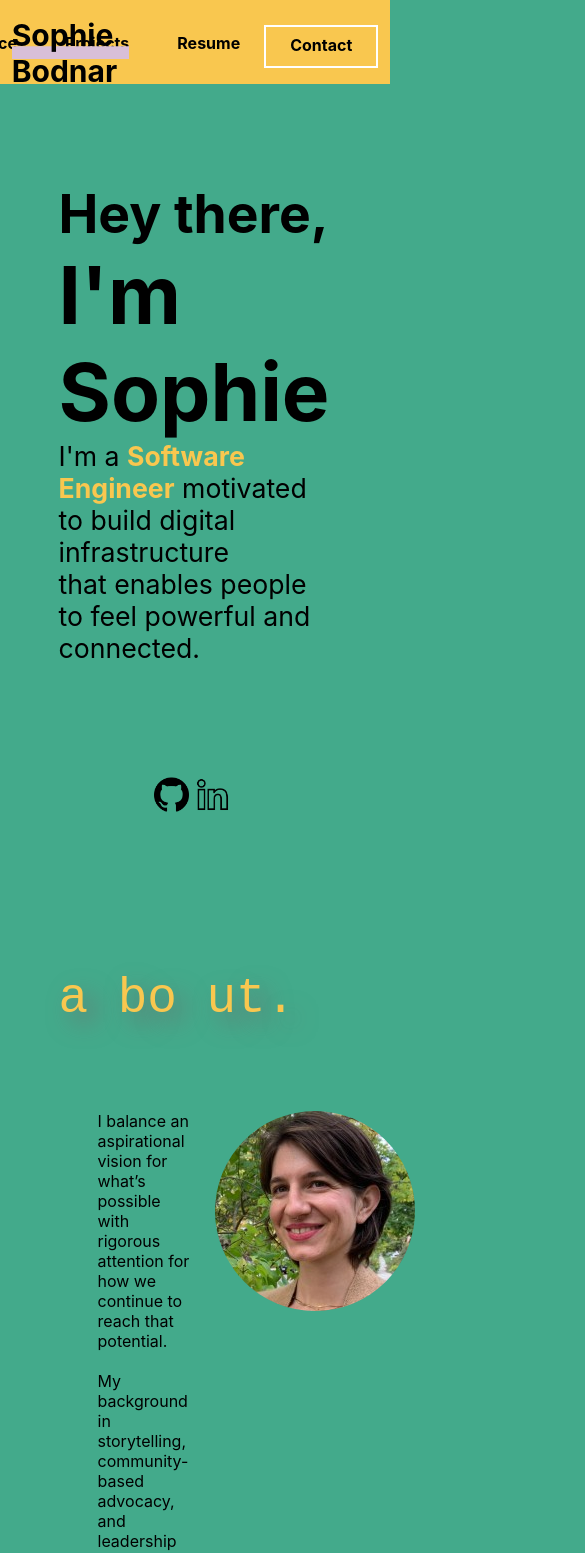
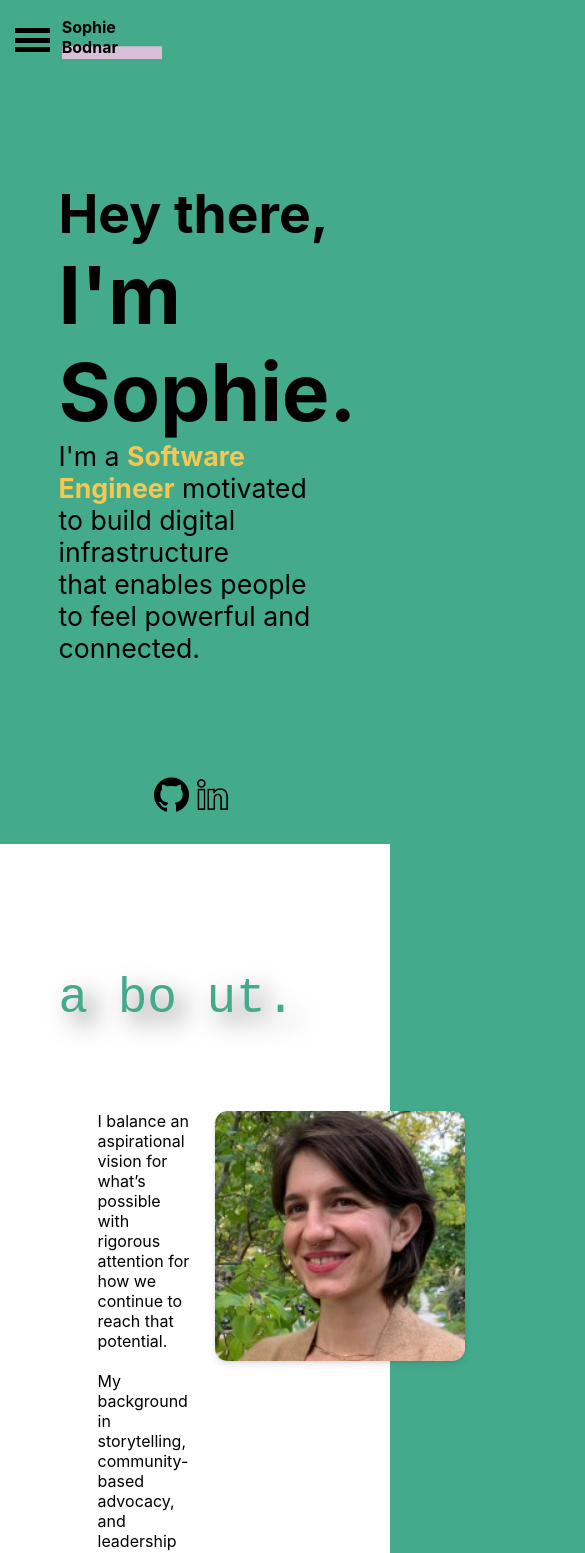
Before and after one commit to burlingtoncodeacademy-students/portfolio-Skbodnar, a React (Create React App) app in the folder client/: page / in a window 390 px wide. Shown: the top 1553 px of the page, 585 px wide, since content can reach past the window. Built offline with nearby package versions, Linux system fonts and the light colour scheme.

Commit message:
working on mobile responsiveness of navbar

```diff
--- a/client/public/index.html
+++ b/client/public/index.html
@@ -1,6 +1,11 @@
 <!DOCTYPE html>
 <html lang="en">
   <head>
+
+<!-- import google font here -->
+
+
+
     <meta charset="utf-8" />
     <link rel="icon" href="%PUBLIC_URL%/favicon.ico" />
     <meta name="viewport" content="width=device-width, initial-scale=1" />
--- a/client/src/components/Landing.jsx
+++ b/client/src/components/Landing.jsx
@@ -3,8 +3,6 @@ import Main from "./sections/Main.jsx";
 import About from "./sections/About.jsx"
 import Contact from "./sections/Contact.jsx"
 import Projects from "./sections/Projects.jsx"
-import Workhistory from "./sections/Workhistory.jsx"
-
 
 
 function Landing() {
@@ -12,9 +10,9 @@ function Landing() {
     <div className="Landing">
       <Main />
       <About />
-      <Workhistory />
       <Projects />
       <Contact />
+
 
 
     </div>
--- a/client/src/components/MainTitle.jsx
+++ b/client/src/components/MainTitle.jsx
@@ -1,5 +1,6 @@
 import React from "react";
 import "../styles/main.css";
+import Footer from "./Footer"
 
 
 function MainTitle() {
@@ -8,7 +9,7 @@ function MainTitle() {
       <div className="main-header">
 
         <h1>Hey there,</h1>
-        <h2>I'm Sophie</h2>
+        <h2>I'm Sophie.</h2>
         <h4>
           I'm a{" "}
           <span id="background-emphasis">
@@ -19,6 +20,7 @@ function MainTitle() {
           that enables people to feel powerful and connected.
         </h4>
       </div>
+      <Footer />
     </>
   );
 }
--- a/client/src/components/NavBar.jsx
+++ b/client/src/components/NavBar.jsx
@@ -1,12 +1,91 @@
 import React from "react";
+import { useState, useRef, useEffect } from "react";
 import "../styles/main.css";
 import { Link, animateScroll as scroll } from "react-scroll";
 import resume from "../images/resume.pdf";
 
 function NavBar() {
+  const dropDownRef = useRef(null);
+
+  const [isActive, setIsActive] = useState(false);
+
+  function handleDropDown() {
+    setIsActive(!isActive);
+    console.log("clicked on menu dropdown", !isActive);
+  }
+
+  useEffect(() => {
+    const pageClickHandler = (event) => {
+      if (!dropDownRef.current.contains(event.target)) {
+        handleDropDown();
+      }
+    };
+    if (isActive) {
+      window.addEventListener("click", pageClickHandler);
+    }
+    return () => {
+      window.removeEventListener("click", pageClickHandler);
+      console.log("event listener has been removed");
+    };
+  }, [isActive]);
+
   return (
     <>
+      <div className="navBar-wrapper">
         <div className="navBar-left">
+          <div className="menu-container" onClick={handleDropDown}>
+            <div className="menu-icon"></div>
+            <div className="menu-icon"></div>
+            <div className="menu-icon"></div>
+
+            <nav
+              ref={dropDownRef}
+              className={`menu ${isActive ? "active" : "inactive"}`}
+            >
+              <ul className="dropdown-list">
+                <li className="list-items">
+                  <Link
+                    activeClass="active"
+                    to="about"
+                    spy={true}
+                    smooth={true}
+                    offset={0}
+                    duration={500}
+                  >
+                    About Me
+                    {console.log("in the dropdown")}
+                  </Link>
+                </li>
+                <li className="list-items">
+                  <Link
+                    activeClass="active"
+                    to="projects"
+                    spy={true}
+                    smooth={true}
+                    offset={0}
+                    duration={500}
+                  >
+                    Projects
+                  </Link>
+                </li>
+                <li className="list-items">
+                  <a href={resume}>Resume</a>
+                </li>
+                <li className="list-items">
+                  <Link
+                    activeClass="active"
+                    to="contact"
+                    spy={true}
+                    smooth={true}
+                    offset={0}
+                    duration={500}
+                  >
+                    Contact
+                  </Link>
+                </li>
+              </ul>
+            </nav>
+          </div>
           <Link
             activeClass="active"
             id="nav-name"
@@ -20,7 +99,7 @@ function NavBar() {
           </Link>
         </div>
 
-      <div className="navBar-right">
+        {/* <div className="navBar-right">
           <Link
             activeClass="active"
             id="buttons"
@@ -31,18 +110,6 @@ function NavBar() {
             duration={500}
           >
             About Me
-        </Link>
-
-        <Link
-          activeClass="active"
-          id="buttons"
-          to="workhistory"
-          spy={true}
-          smooth={true}
-          offset={0}
-          duration={500}
-        >
-          Experience
           </Link>
 
           <Link
@@ -72,6 +139,7 @@ function NavBar() {
           >
             Contact
           </Link>
+        </div> */}
       </div>
     </>
   );
--- a/client/src/components/sections/Contact.jsx
+++ b/client/src/components/sections/Contact.jsx
@@ -1,6 +1,8 @@
 import React from "react";
 import "../../styles/main.css";
 import headshot from "../../images/headshot.jpeg";
+import git from "../../images/git.png";
+import linkedIn_icon from "../../images/linkedIn_icon.png"
 
 function Contact() {
   return (
@@ -18,6 +20,14 @@ function Contact() {
                 sophiekbodnar@gmail.com
               </a>
             </div>
+            <div className="inner-wrapper">
+            <a href="https://github.com/Skbodnar">
+              <img src={git} id="icon" />
+            </a>
+            <a href="https://www.linkedin.com/in/sophie-bodnar-8b7ba51a4/">
+              <img src={linkedIn_icon} id="icon" />
+            </a>
+            </div>
           </div>
         </div>
       </div>
--- a/client/src/components/sections/Main.jsx
+++ b/client/src/components/sections/Main.jsx
@@ -2,7 +2,8 @@ import React from "react";
 import "../../styles/main.css";
 import NavBar from "../NavBar";
 import MainTitle from "../MainTitle"
-import Footer from "../Footer"
+
+
 
 function Main() {
   return (
@@ -10,10 +11,6 @@ function Main() {
       <div className="main-section" id="main">
         <NavBar />
         <MainTitle />
-        <Footer />
-
-
-
       </div>
     </>
   );
--- a/client/src/styles/main.css
+++ b/client/src/styles/main.css
@@ -58,13 +58,13 @@ h4 {
 }
 
 #background-emphasis {
-  /* box-shadow: #f9c74f 0px -2rem 0px inset; */
   color: #f9c74f;
 }
 
 /* ---------------------------About Section */
 .about-section {
   height: 100vh;
+  background-color: white;
 }
 
 /*content for about page */
@@ -73,58 +73,63 @@ h4 {
   margin: auto;
   margin-top: 10vh;
   width: 50%;
+  gap: 5vw;
 }
 
 /*bio on about page */
 #aboutBlurb {
   display: block;
-  padding-right: 5vw;
+  /* padding: 5rem; */
   align-self: center;
   font-size: 16px;
   font-weight: 400;
+  /* background-color: #43aa8b; */
+  border-radius: 0.2em;
+  /* box-shadow: 0 4px 6px rgb(50 50 93 / 11%), 0 1px 3px rgb(0 0 0 / 8%); */
 }
 
 /*image on about page */
 #headshot {
   object-fit: cover;
-  width: 200px;
-  height: 200px;
-  border-radius: 50%;
-}
-
-/* ---------------------------Experience Section */
-.workhistory-section {
-  height: 100vh;
+  width: 250px;
+  height: 250px;
+  border-radius: 0.8em;
+  box-shadow: 0 4px 6px rgb(50 50 93 / 11%), 0 1px 3px rgb(0 0 0 / 8%);
 }
 
 /* ---------------------------Projects Section */
 .projects-section {
   height: 100vh;
+  background-color: white;
 }
 
 /* ---------------------------Contact Section */
 
 .contact-section {
   height: 100vh;
-}
-
-/*Styling for skb title on home page */
-#nameTitle {
-  text-align: left;
-  color: #f9c74f;
-  text-shadow: 30px 35px 35px rgb(110, 108, 108);
-  text-transform: lowercase;
+  background-color: white;
 }
 
 /*Title for each page */
 #pageTitle {
   text-align: left;
-  color: #f9c74f;
+  color: #43aa8b;
   text-shadow: 10px 10px 25px rgb(110, 108, 108);
   text-transform: lowercase;
   padding-top: 15vh;
   font-size: 37pt;
   margin-left: 15vw;
+}
+
+.navBar-left {
+  position: fixed;
+  display: flex;
+  justify-content: flex-start;
+  height: 5vh;
+  width: 100%;
+  font-size: 30px;
+  color: black;
+  padding-top: 2vh;
 }
 
 #nav-name {
@@ -133,39 +138,90 @@ h4 {
   align-items: center;
   align-items: center;
   font-weight: 700;
+  margin-left: 3vw;
+  z-index: 4;
   box-shadow: thistle 0px -0.8rem 0px inset;
 }
 
-.navBar-left {
-  position: fixed;
+.menu-container {
+  /* position: relative; */
   display: flex;
-  height: 5vh;
-  width: 30%;
-  justify-content: left;
-  font-size: 30px;
-  z-index: 2;
-  color: black;
-  margin-left: 3vw;
-  padding-top: 2vh;
+  flex-direction: column;
+  justify-content: center;
+  cursor: pointer;
+  margin-left: 15px;
+  vertical-align: middle;
 }
 
-.navBar-right {
-  position: fixed;
-  height: 5vh;
+.menu-icon {
+  width: 35px;
+  height: 5px;
+  background-color: black;
+  margin-top: 0.5vh;
+}
+
+ul {
+  padding: 0;
+}
+
+.menu {
+  background: #ffffff;
+  justify-content: right;
+  padding: 1rem;
+  border-radius: 8px;
+  position: absolute;
+  top: 60px;
+  width: 20%;
+  box-shadow: 0 1px 8px rgba(0, 0, 0, 0.3);
+  opacity: 0;
+  visibility: hidden;
+  transform: translateY(-20px);
+  transition: opacity 0.4s ease, transform 0.4s ease, visibility 0.4s;
+}
+
+.menu.active {
+  opacity: 1;
+  visibility: visible;
+  transform: translateY(0);
+  z-index: 5;
+}
+
+/* unordered list class */
+.dropdown-list {
+  list-style: none;
+  padding: 0;
+}
+
+/* list items class */
+.list-items {
   display: flex;
   flex-direction: row;
-  top: 0;
-  width: 100%;
-  justify-content: right;
-  font-size: 1em;
-  padding-top: 3vh;
-  z-index: 1;
+  align-items: center;
   color: black;
-  background-color: #f9c74f;
-  padding-bottom: 2vh;
+  font-size: 18px;
 }
 
-#contact-button {
+/* Mobiles */
+/* @media screen and (max-width: 675px) {
+  .navBar-left {
+    font-size: 16px;
+  }
+} */
+
+@media screen and (max-width: 1000px) {
+  #nav-name {
+    max-width: 100px;
+    font-size: 16px;
+  }
+}
+
+@media screen and (min-width: 1000px) {
+  .menu-container {
+    visibility: collapse;
+  }
+}
+
+/* #contact-button {
   display: flex;
   flex-direction: column;
   text-align: left;
@@ -175,17 +231,18 @@ h4 {
 
   background: #f9c74f;
   font-size: 1rem;
-  border: 0.125rem solid rgb(255, 255, 255);
+  border: 0.125rem solid #43aa8b;
+  border-radius: 0.2em;
   padding: 0.5rem 1.5rem;
   margin-right: 3vw;
 }
 
 #contact-button:hover {
   border-radius: 1rem;
-}
+} */
 
 /* styling for navbar buttons */
-#buttons {
+/* #buttons {
   display: flex;
   flex-direction: column;
   width: 100px;
@@ -195,10 +252,10 @@ h4 {
   font-size: 1rem;
   padding: 0.5rem 1.5rem;
   font-weight: 700;
-}
+} */
 
 .footer {
-  position: fixed;
+  position: absolute;
   height: 5vh;
   display: flex;
   flex-direction: row;
@@ -221,6 +278,11 @@ h4 {
   gap: 0.5vw;
 }
 
+#icon:hover {
+  width: 40px;
+  height: auto;
+}
+
 /* not currently working */
 .navBar-right > .active {
   color: #020202;
@@ -237,8 +299,7 @@ h4 {
 .profile {
   display: flex;
   flex-direction: column;
-
-  margin-top: 3rem;
+  margin-top: 8rem;
   margin-bottom: 2rem;
   align-items: center;
 }
@@ -248,13 +309,22 @@ h4 {
   line-height: 5rem;
 }
 
+.inner-wrapper {
+  display: flex;
+  flex-direction: row;
+  padding-top: 1rem;
+}
+
 #email {
-  box-shadow: thistle 0px -0.2rem 0px inset;
-  transition: box-shadow 0.3s ease-out 0s;
   text-decoration: none;
   color: rgb(23, 22, 22);
   font-size: 1.5rem;
   font-weight: 600;
+}
+
+#email:hover {
+  box-shadow: thistle 0px -0.6rem 0px inset;
+  box-shadow: 0.3s ease-out 0s;
 }
 
 @keyframes nav-load {
```
Also changed, not shown: client/src/components/Menu.jsx (added, +7 -0 lines), client/src/images/headshot_updated.png (added). Lines whose indentation alone changed are shown as unchanged.
